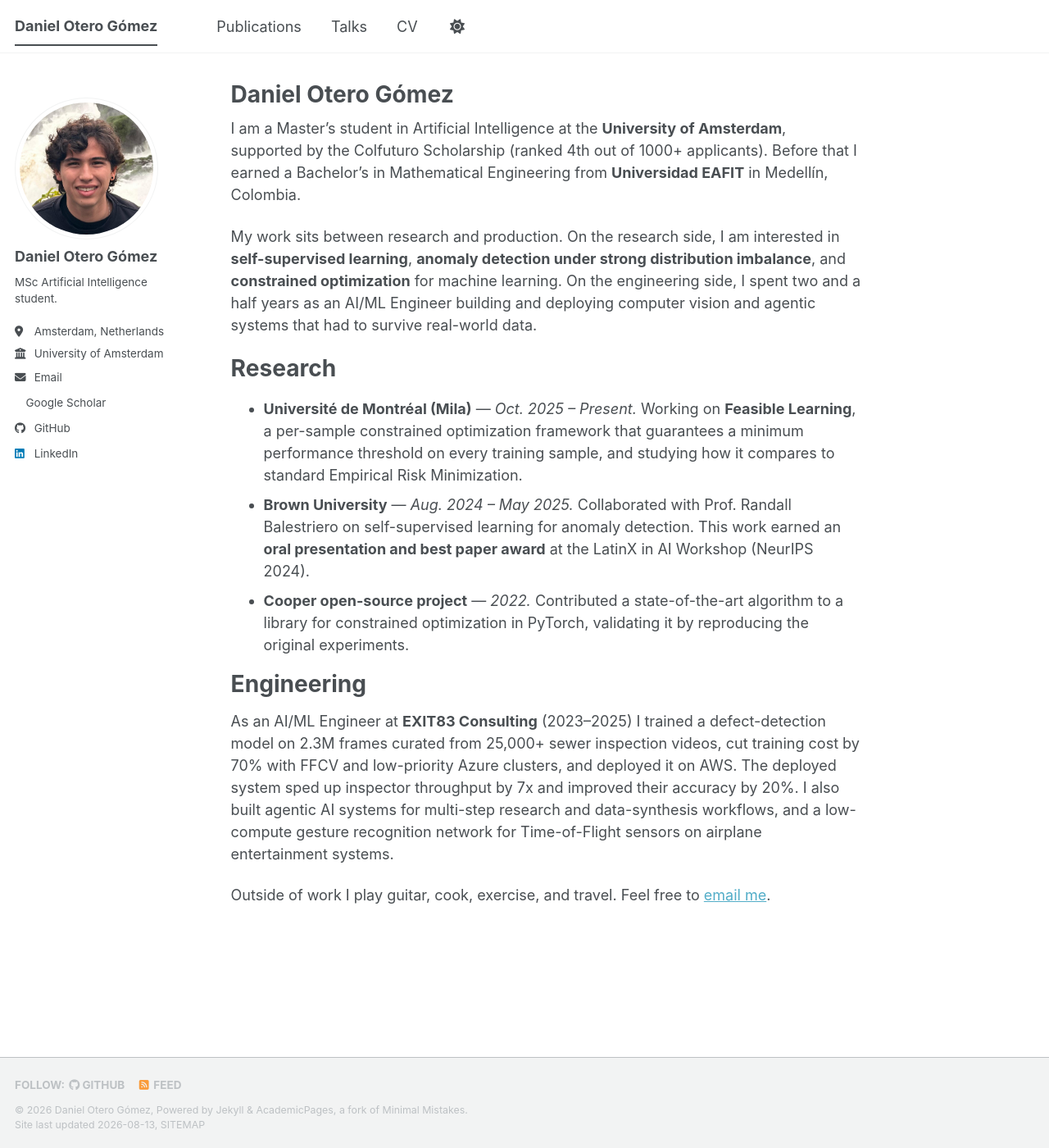
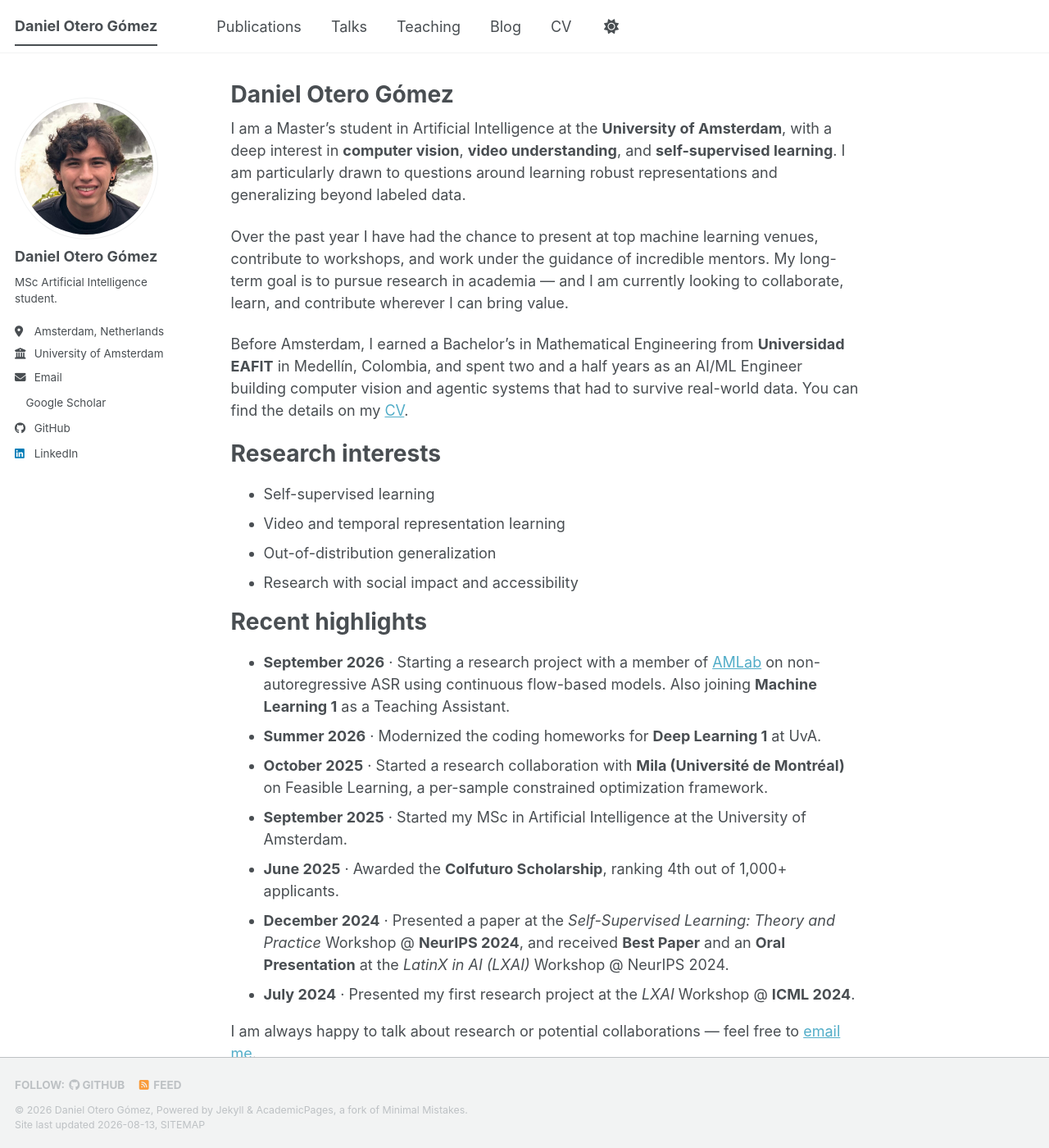
Before and after one commit to daoterog/daoterog.github.io, a Jekyll site: the page built from _pages/about.md, in a window 1280 px wide and 1400 px high. Shown: the whole window at 82% size. Built offline with Jekyll 4.4.1, drawn with Linux system fonts in a browser that asks for light colours; a style sheet for code colours, icons or effects is not loaded.

Commit message:
First Update

```diff
--- a/_pages/about.md
+++ b/_pages/about.md
@@ -7,18 +7,27 @@ redirect_from:
   - /about.html
 ---
 
-I am a Master's student in Artificial Intelligence at the **University of Amsterdam**, supported by the Colfuturo Scholarship (ranked 4th out of 1000+ applicants). Before that I earned a Bachelor's in Mathematical Engineering from **Universidad EAFIT** in Medellín, Colombia.
+I am a Master's student in Artificial Intelligence at the **University of Amsterdam**, with a deep interest in **computer vision**, **video understanding**, and **self-supervised learning**. I am particularly drawn to questions around learning robust representations and generalizing beyond labeled data.
 
-My work sits between research and production. On the research side, I am interested in **self-supervised learning**, **anomaly detection under strong distribution imbalance**, and **constrained optimization** for machine learning. On the engineering side, I spent two and a half years as an AI/ML Engineer building and deploying computer vision and agentic systems that had to survive real-world data.
+Over the past year I have had the chance to present at top machine learning venues, contribute to workshops, and work under the guidance of incredible mentors. My long-term goal is to pursue research in academia — and I am currently looking to collaborate, learn, and contribute wherever I can bring value.
 
-Research
+Before Amsterdam, I earned a Bachelor's in Mathematical Engineering from **Universidad EAFIT** in Medellín, Colombia, and spent two and a half years as an AI/ML Engineer building computer vision and agentic systems that had to survive real-world data. You can find the details on my [CV](/cv/).
+
+Research interests
 ======
-* **Université de Montréal (Mila)** — *Oct. 2025 – Present.* Working on **Feasible Learning**, a per-sample constrained optimization framework that guarantees a minimum performance threshold on every training sample, and studying how it compares to standard Empirical Risk Minimization.
-* **Brown University** — *Aug. 2024 – May 2025.* Collaborated with Prof. Randall Balestriero on self-supervised learning for anomaly detection. This work earned an **oral presentation and best paper award** at the LatinX in AI Workshop (NeurIPS 2024).
-* **Cooper open-source project** — *2022.* Contributed a state-of-the-art algorithm to a library for constrained optimization in PyTorch, validating it by reproducing the original experiments.
+* Self-supervised learning
+* Video and temporal representation learning
+* Out-of-distribution generalization
+* Research with social impact and accessibility
 
-Engineering
+Recent highlights
 ======
-As an AI/ML Engineer at **EXIT83 Consulting** (2023–2025) I trained a defect-detection model on 2.3M frames curated from 25,000+ sewer inspection videos, cut training cost by 70% with FFCV and low-priority Azure clusters, and deployed it on AWS. The deployed system sped up inspector throughput by 7x and improved their accuracy by 20%. I also built agentic AI systems for multi-step research and data-synthesis workflows, and a low-compute gesture recognition network for Time-of-Flight sensors on airplane entertainment systems.
+* **September 2026** · Starting a research project with a member of [AMLab](https://amlab.science.uva.nl/) on non-autoregressive ASR using continuous flow-based models. Also joining **Machine Learning 1** as a Teaching Assistant.
+* **Summer 2026** · Modernized the coding homeworks for **Deep Learning 1** at UvA.
+* **October 2025** · Started a research collaboration with **Mila (Université de Montréal)** on Feasible Learning, a per-sample constrained optimization framework.
+* **September 2025** · Started my MSc in Artificial Intelligence at the University of Amsterdam.
+* **June 2025** · Awarded the **Colfuturo Scholarship**, ranking 4th out of 1,000+ applicants.
+* **December 2024** · Presented a paper at the *Self-Supervised Learning: Theory and Practice* Workshop @ **NeurIPS 2024**, and received **Best Paper** and an **Oral Presentation** at the *LatinX in AI (LXAI)* Workshop @ NeurIPS 2024.
+* **July 2024** · Presented my first research project at the *LXAI* Workshop @ **ICML 2024**.
 
-Outside of work I play guitar, cook, exercise, and travel. Feel free to [email me](mailto:doterog320@gmail.com).
+I am always happy to talk about research or potential collaborations — feel free to [email me](mailto:doterog320@gmail.com).
```
Also changed, not shown: _data/navigation.yml (+7 -7 lines), _pages/cv.md (+10 -0 lines), _posts/2026-08-12-one-year-into-my-masters.md (added, +28 -0 lines), _talks/2024-12-10-lxai-neurips-oral.md (+6 -4 lines), _teaching/2026-fall-ml1-ta.md (added, +11 -0 lines), _teaching/2026-summer-dl1-materials.md (added, +11 -0 lines).
